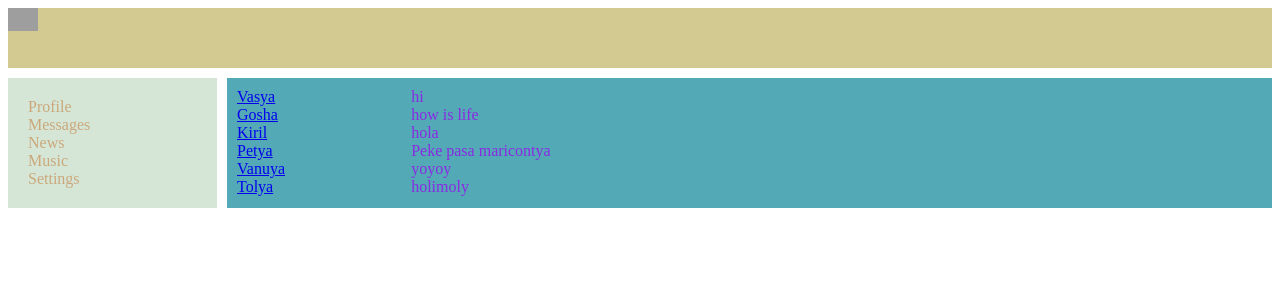
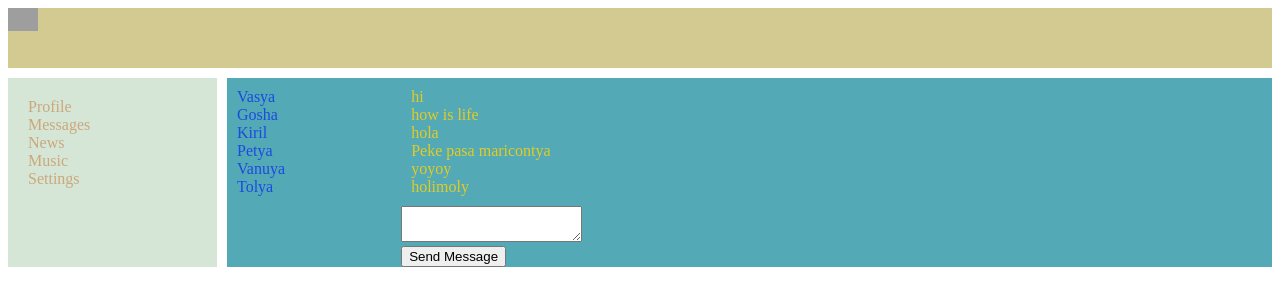
Before and after one commit to Anttt22/socialNetwork, a React (Create React App) app: page /dialogs in a window 1280 px wide. Shown: the top 306 px of the page. Built offline with nearby package versions, Linux system fonts and the light colour scheme; grey boxes are pictures that could not be loaded.

Commit message:
call back added

```diff
--- a/src/App.js
+++ b/src/App.js
@@ -18,7 +18,11 @@ const App = (props) => {
         <div class='app-wrapper-content'>
 
           <Routes>
-            <Route path="/dialogs" element={<Dialogs mD={props.state.dialogsPage.messageData} dD={props.state.dialogsPage.dialogsData} />} />
+            <Route path="/dialogs" element={<Dialogs
+              mD={props.state.dialogsPage.messageData}
+              dD={props.state.dialogsPage.dialogsData}
+              nMessageD={props.state.dialogsPage.newMessageTextArea}/>} />
+
             <Route path="/profile" element={<Profile
               pD={props.state.profilePage.postData}
               nTextD={props.state.profilePage.newPostTextArea} />} />
--- a/src/components/Dialogs/Dialog/Dialog.jsx
+++ b/src/components/Dialogs/Dialog/Dialog.jsx
@@ -1,13 +1,13 @@
 import React from "react";
-import d from './../Dialogs.module.css'
+import d from './Dialog.module.css'
 import { NavLink } from "react-router-dom";
 
 const Dialog = (props) => {
   const path = "/dialogs/" + props.id
-  //debugger;
+
   return (
     <div className={d.dialog}>
-      <NavLink to={path}>{props.name}</NavLink>
+      <NavLink className={d.dialog} to={path}>{props.name}</NavLink>
     </div>
   )
 }
--- a/src/components/Dialogs/Dialog/Dialog.module.css
+++ b/src/components/Dialogs/Dialog/Dialog.module.css
@@ -0,0 +1,4 @@
+.dialog{
+    color:rgb(26, 75, 223);
+    text-decoration :none
+   }
--- a/src/components/Dialogs/Dialogs.jsx
+++ b/src/components/Dialogs/Dialogs.jsx
@@ -2,15 +2,28 @@ import React from "react";
 import d from './Dialogs.module.css'
 import Dialog from "./Dialog/Dialog";
 import Message from "./Message/Message";
-
+import {addMessageS} from './../../redux/state'
+import {updateNewMessageTextArea} from './../../redux/state'
 
 const Dialogs = (props) => {
 
   let dialogsElements = props.dD
-  .map(elem => (<Dialog id={elem.id} name={elem.name} />))
+    .map(elem => (<Dialog id={elem.id} name={elem.name} />))
 
   let messageElements = props.mD
-  .map(elem => (<Message message={elem.name} />))
+    .map(elem => (<Message message={elem.name} />))
+
+  let addMessage = ()=>{
+    addMessageS()
+  }
+
+  let newMessage_r = React.createRef();
+
+  let onChangeMessageArea =()=>{
+    let text=newMessage_r.current.value;
+    updateNewMessageTextArea(text);
+  }
+  console.log(props.nMessageD)
 
   return (
     <div className={d.dialogs}>
@@ -19,11 +32,23 @@ const Dialogs = (props) => {
         {dialogsElements}
       </div>
 
-      <div className={d.messageItems}>
-        {messageElements}
+      <div>
+        <div className={d.messageItems}>
+          {messageElements}
+        </div>
+
+        <div>
+          <div><textarea ref ={newMessage_r} onChange={onChangeMessageArea} value={props.nMessageD} /></div>
+          <div><button onClick={addMessage} >Send Message</button></div>
+
+        </div>
       </div>
 
+
+
     </div>
+
+
   )
 }
 
--- a/src/components/Dialogs/Dialogs.module.css
+++ b/src/components/Dialogs/Dialogs.module.css
@@ -5,11 +5,12 @@
 }
 
 .dialogItems{
+
  padding: 10px;
 }
 
 .dialog{
- color:blue;
+ color:rgb(195, 231, 35);
 }
 
 .dialog.active{
@@ -17,9 +18,10 @@
 }
 
 .messageItems{
+
   padding: 10px;
 }
 
 .message{
-  color:blueviolet
+  color:rgb(226, 204, 35)
 }
--- a/src/components/Dialogs/Message/Message.jsx
+++ b/src/components/Dialogs/Message/Message.jsx
@@ -4,11 +4,14 @@ import { NavLink } from "react-router-dom";
 
 
 const Message = (props) => {
+
   return (
     <div className={d.message}>
       {props.message}
     </div>
+
   )
+
 }
 
 export default Message
--- a/src/index.js
+++ b/src/index.js
@@ -1,8 +1,20 @@
 
-import {renderAll} from './render'
-import state from './redux/state'
+import state, {subscribe} from './redux/state'
+import React from 'react';
+import ReactDOM from 'react-dom';
+import App from './App';
 
 
 
 
+let renderAll = ()=>{
+  ReactDOM.render(
+    <App state={state}/>,
+    document.getElementById('root')
+  );
+
+}
+
 renderAll(state);
+
+subscribe(renderAll);
--- a/src/redux/state.js
+++ b/src/redux/state.js
@@ -1,4 +1,6 @@
-import { renderAll } from '.././render'
+let renderAll=()=>{
+ console.log('blind function');
+}
 
 
 let state = {
@@ -19,6 +21,7 @@ let state = {
       { id: 5, name: 'yoyoy' },
       { id: 6, name: 'holimoly' }
     ],
+    newMessageTextArea: ''
   },
   profilePage: {
     postData: [
@@ -43,8 +46,27 @@ export let addPostS = () => {
 
 export let updateNewPostTextArea = (updatedText) => {
   state.profilePage.newPostTextArea = updatedText;
+  renderAll(state);
+}
 
+export let addMessageS =()=>{
+  var newMessage = {
+    id:7,
+    name: state.dialogsPage.newMessageTextArea,
+  }
+  state.dialogsPage.messageData.push(newMessage)
+  state.dialogsPage.newMessageTextArea='';
   renderAll(state);
+
+}
+
+export let updateNewMessageTextArea = (updatedText) => {
+  state.dialogsPage.newMessageTextArea = updatedText;
+  renderAll(state);
+}
+
+export const subscribe=(observer)=>{
+  renderAll=observer;
 }
 
 
--- a/src/render.js
+++ /dev/null
@@ -1,14 +0,0 @@
-import React from 'react';
-import ReactDOM from 'react-dom';
-import App from './App';
-
-
-
-
-export let renderAll = (state)=>{
-  ReactDOM.render(
-    <App state={state}/>,
-    document.getElementById('root')
-  );
-
-}
```
Also changed, not shown: src/components/Profile/MyPosts/MyPosts.jsx (line endings or trailing spaces).
